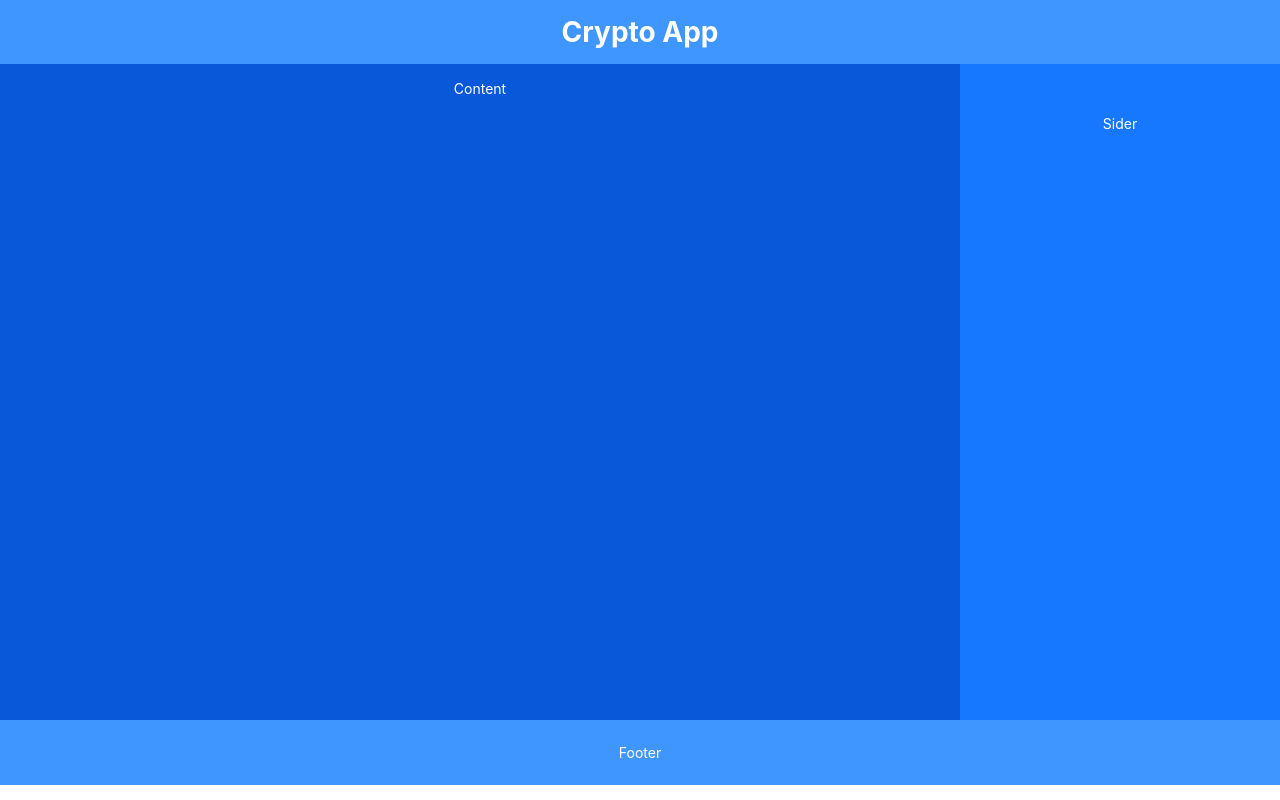
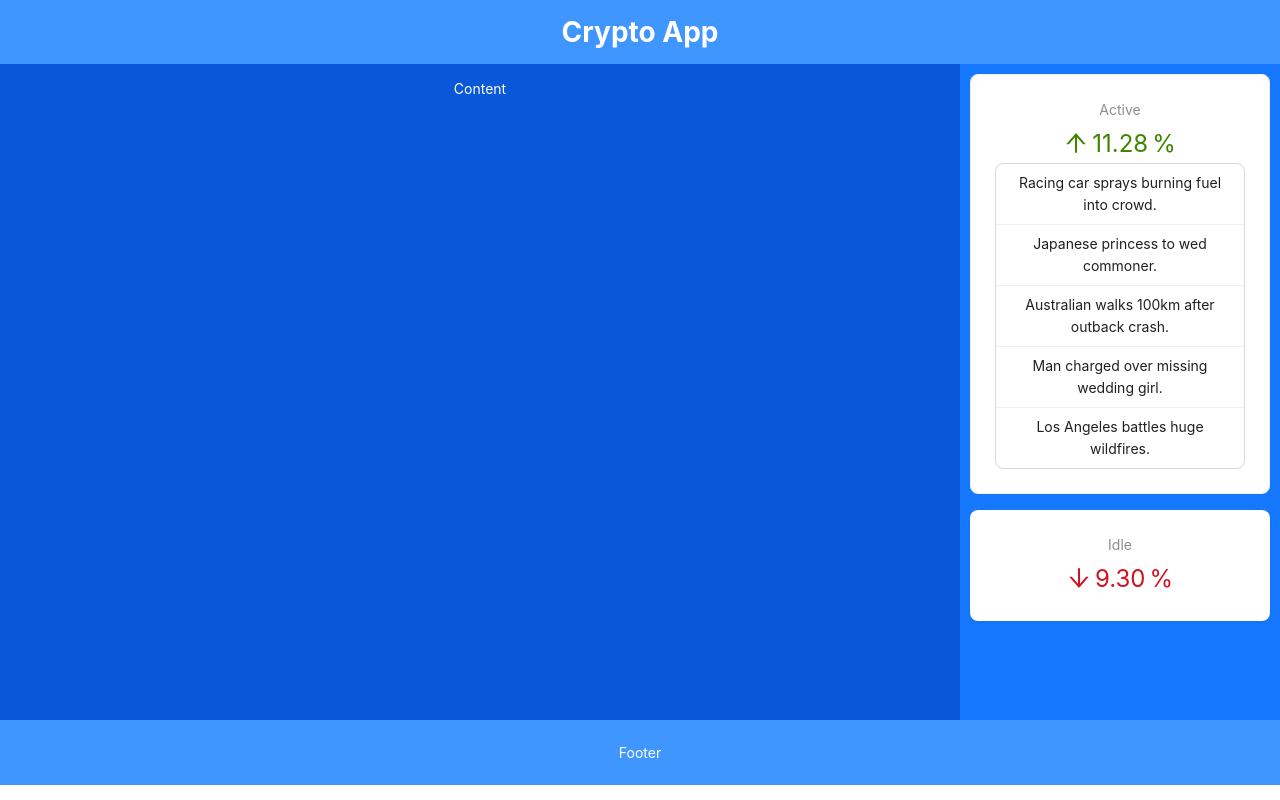
Before and after one commit to T1moQ/crypto-app, a React app: page / in a window 1280 px wide. Built offline with nearby package versions, Linux system fonts and the light colour scheme; the HTML template or start-up script is replaced by a standard one.

Commit message:
sider components added

```diff
--- a/src/components/layout/AppSider.jsx
+++ b/src/components/layout/AppSider.jsx
@@ -1,16 +1,55 @@
-import { Layout } from 'antd';
+import { Layout, Card, Statistic, List, Typography } from 'antd';
+import { ArrowDownOutlined, ArrowUpOutlined } from '@ant-design/icons';
+
+const data = [
+   'Racing car sprays burning fuel into crowd.',
+   'Japanese princess to wed commoner.',
+   'Australian walks 100km after outback crash.',
+   'Man charged over missing wedding girl.',
+   'Los Angeles battles huge wildfires.',
+];
 
 const AppSider = () => {
    const siderStyle = {
       textAlign: 'center',
       lineHeight: '120px',
       color: '#fff',
+      padding: '10px',
       backgroundColor: '#1677ff',
    }
    return (
       <>
          <Layout.Sider width="25%" style={siderStyle}>
-            Sider
+            <Card style={{ marginBottom: '1rem' }}>
+               <Statistic
+                  title="Active"
+                  value={11.28}
+                  precision={2}
+                  valueStyle={{ color: '#3f8600' }}
+                  prefix={<ArrowUpOutlined />}
+                  suffix="%"
+               />
+               <List
+                  size='small'
+                  bordered
+                  dataSource={data}
+                  renderItem={(item) => (
+                     <List.Item>
+                        <Typography.Text mark></Typography.Text> {item}
+                     </List.Item>
+                  )}
+               />
+            </Card>
+            <Card bordered={false}>
+               <Statistic
+                  title="Idle"
+                  value={9.3}
+                  precision={2}
+                  valueStyle={{ color: '#cf1322' }}
+                  prefix={<ArrowDownOutlined />}
+                  suffix="%"
+               />
+            </Card>
          </Layout.Sider>
       </>
    )
```
